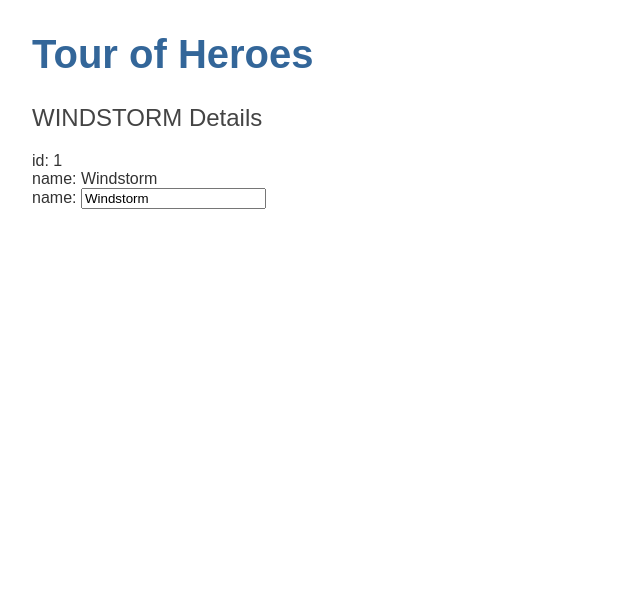
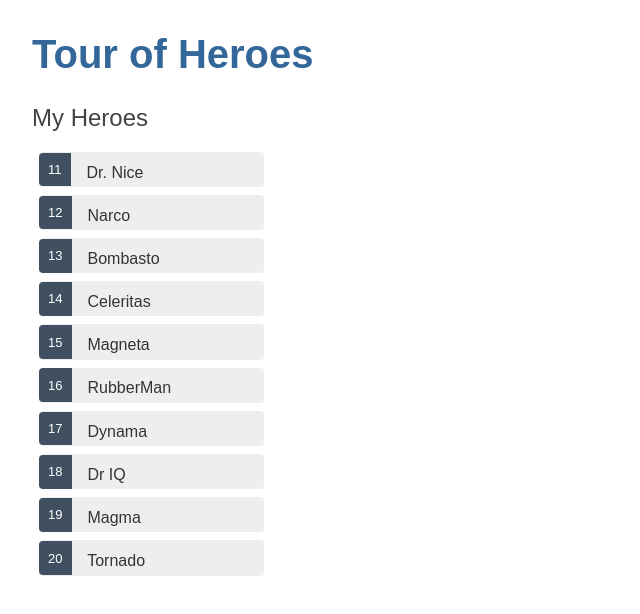
Before and after one commit to karrevi/Tour-of-Heroes, an Angular app: page / in a window 1280 px wide. Shown: the top 614 px of the page, without its empty margins (0-640 px from the left). Built offline with nearby package versions, Linux system fonts and the light colour scheme.

Commit message:
:sparkles: show a list of heroes

```diff
--- a/src/app/heroes/heroes.component.html
+++ b/src/app/heroes/heroes.component.html
@@ -1,10 +1,17 @@
-<h2>{{hero.name | uppercase
-    }} Details</h2>
-<div><span>id: </span>{{hero.id}}</div>
-<div><span>name: </span>{{hero.name}}</div>
+  <h2>My Heroes</h2>
+  <ul class="heroes">
+    <li *ngFor="let hero of heroes" (click)="onSelect(hero)" [class.selected]="hero===selectedHero">
+      <span class="badge">{{hero.id}}</span> {{hero.name}}
+    </li>
+  </ul>
 
-<div>
-  <label>name:
-    <input [(ngModel)]="hero.name" placeholder="name" />
-  </label>
-</div>
+  <div *ngIf="selectedHero">
+    <h2> {{selectedHero.name | uppercase}} Details </h2>
+    <div><span>id: </span>{{selectedHero.id}}</div>
+
+    <div>
+      <label>name:
+        <input [(ngModel)]="selectedHero.name" placeholder="name" />
+      </label>
+    </div>
+  </div>
--- a/src/app/heroes/heroes.component.scss
+++ b/src/app/heroes/heroes.component.scss
@@ -0,0 +1,44 @@
+/* HeroesComponent's private CSS styles */
+.heroes {
+  margin: 0 0 2em 0;
+  list-style-type: none;
+  padding: 0;
+  width: 15em;
+}
+.heroes li {
+  cursor: pointer;
+  position: relative;
+  left: 0;
+  background-color: #eee;
+  margin: 0.5em;
+  padding: 0.3em 0;
+  height: 1.6em;
+  border-radius: 4px;
+}
+.heroes li:hover {
+  color: #607d8b;
+  background-color: #ddd;
+  left: 0.1em;
+}
+.heroes li.selected {
+  background-color: #cfd8dc;
+  color: white;
+}
+.heroes li.selected:hover {
+  background-color: #bbd8dc;
+  color: white;
+}
+.heroes .badge {
+  display: inline-block;
+  font-size: small;
+  color: white;
+  padding: 0.8em 0.7em 0 0.7em;
+  background-color: #405061;
+  line-height: 1em;
+  position: relative;
+  left: -1px;
+  top: -4px;
+  height: 1.8em;
+  margin-right: 0.8em;
+  border-radius: 4px 0 0 4px;
+}
--- a/src/app/heroes/heroes.component.ts
+++ b/src/app/heroes/heroes.component.ts
@@ -1,5 +1,6 @@
 import { Component, OnInit } from "@angular/core";
 import { Hero } from "../hero";
+import { HEROES } from "../mock-heroes";
 
 @Component({
   selector: "app-heroes",
@@ -7,11 +8,14 @@
   styleUrls: ["./heroes.component.scss"],
 })
 export class HeroesComponent implements OnInit {
-  hero: Hero = {
-    id: 1,
-    name: "Windstorm",
-  };
+  heroes = HEROES;
+  selectdHero: Hero;
+
   constructor() {}
 
   ngOnInit() {}
+
+  onSelect(hero: Hero): void {
+    this.selectdHero = hero;
+  }
 }
```
